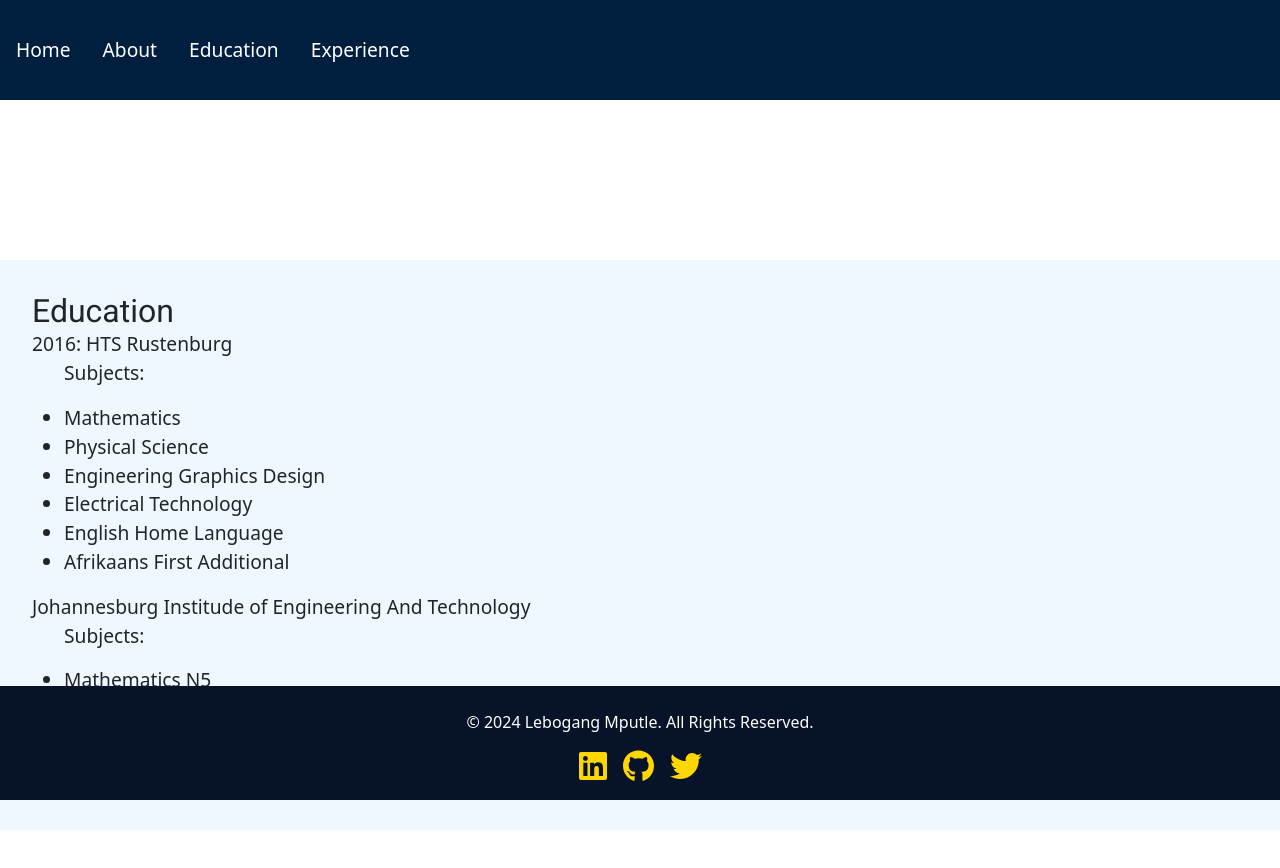
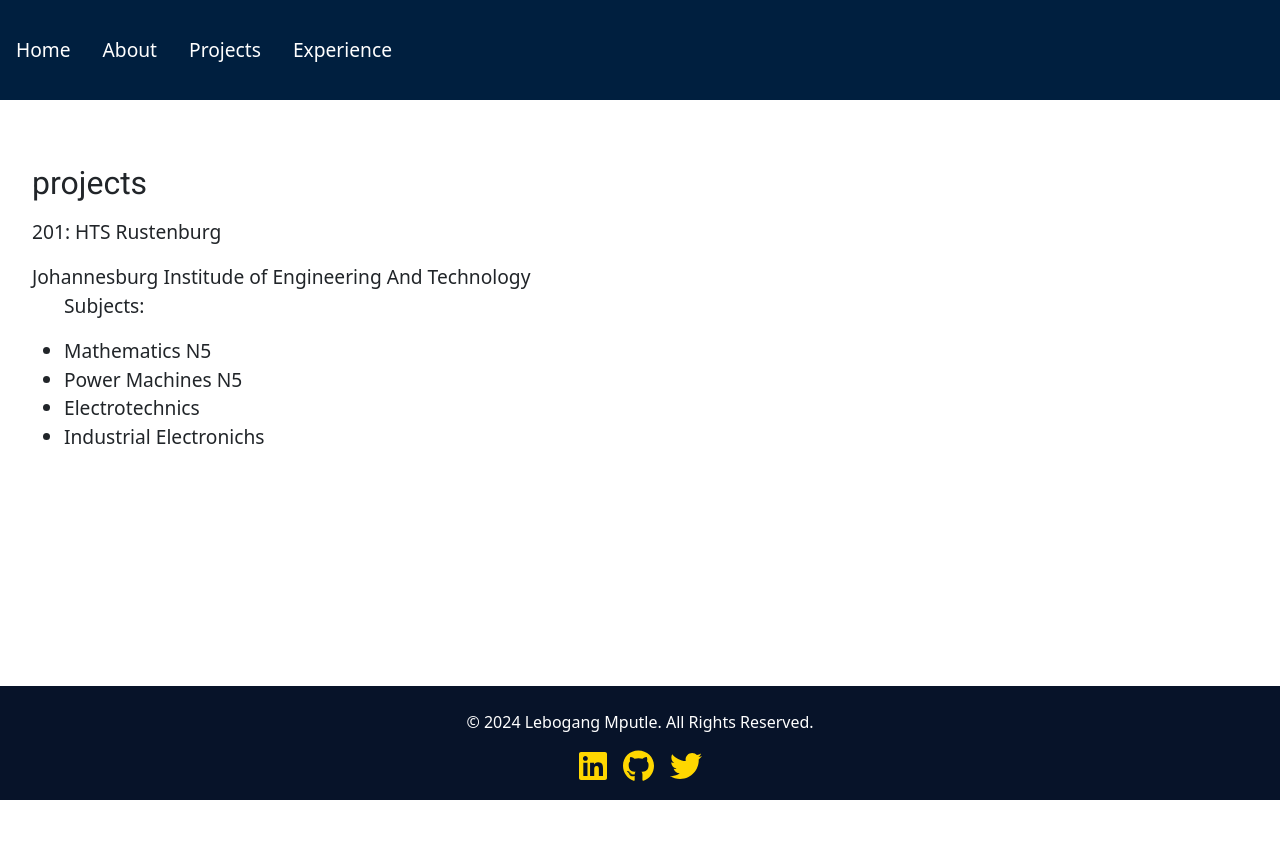
Before and after one commit to LebogangMputle/CDV5-react, a React (Vite) app: page /education in a window 1280 px wide. Shown: the top 868 px of the page. After the commit the page ends 800 px from the top, so only its background shows below. Built offline with nearby package versions, Linux system fonts and the light colour scheme.

Commit message:
"Removed Education component and replaced with Projects; updated Navbar link and Home component styles"

```diff
--- a/src/App.jsx
+++ b/src/App.jsx
@@ -4,7 +4,7 @@ import Navbar from './components/Navbar/Navbar';
 import { BrowserRouter, Routes, Route } from 'react-router-dom';
 import Home from './components/Home/Home';
 import About from './components/About/About';
-import Education from './components/Education/Education';
+import Education from './components/Education/Projects';
 import Experience from './components/Expirience/Experience';
 import './App.css';
 import Footer from './components/Footer/Footer';
--- a/src/components/Education/Education.jsx
+++ /dev/null
@@ -1,32 +0,0 @@
-// import React from 'react';
-import './Education.css';
-
-const Education = () => {
-  return (
-    <section id="education" className="education">
-      <h1>Education</h1>
-      <p>2016: HTS Rustenburg
-        <ul>
-          <p>Subjects:</p>
-          <li>Mathematics</li>
-          <li>Physical Science</li>
-          <li>Engineering Graphics Design</li>
-          <li>Electrical Technology</li>
-          <li>English Home Language</li>
-          <li>Afrikaans First Additional</li>
-        </ul>
-      </p>
-      <p>Johannesburg Institude of Engineering And Technology
-        <ul>
-          <p>Subjects:</p>
-          <li>Mathematics N5</li>
-          <li>Power Machines N5</li>
-          <li>Electrotechnics</li>
-          <li>Industrial Electronichs</li>
-        </ul>
-      </p>
-    </section>
-  );
-};
-
-export default Education;
--- /dev/null
+++ b/src/components/Education/Projects.jsx
@@ -0,0 +1,23 @@
+// import React from 'react';
+import './Projects.css';
+
+const projects = () => {
+  return (
+    <section id="projects" className="projects">
+      <h1>projects</h1>
+      <p>201: HTS Rustenburg
+      </p>
+      <p>Johannesburg Institude of Engineering And Technology
+        <ul>
+          <p>Subjects:</p>
+          <li>Mathematics N5</li>
+          <li>Power Machines N5</li>
+          <li>Electrotechnics</li>
+          <li>Industrial Electronichs</li>
+        </ul>
+      </p>
+    </section>
+  );
+};
+
+export default projects;
--- a/src/components/Home/Home.css
+++ b/src/components/Home/Home.css
@@ -1,3 +1,5 @@
+@import url('https://fonts.googleapis.com/css2?family=Roboto:wght@400;700&display=swap');
+
 .home {
   background-color: #0b3d91; /* Dark blue background */
   color: #ffffff; /* White text */
@@ -8,6 +10,7 @@
   justify-content: center;
   align-items: center;
   text-align: center;
+  overflow: hidden; /* Prevents scrollbars from appearing during animation */
 }
 
 .home-content {
@@ -17,21 +20,30 @@
   text-align: center;
 }
 
+.home h1 {
+  font-size: 3rem;
+  margin-bottom: 1rem;
+  opacity: 0;
+  transform: translateY(-20px);
+  animation: fadeInUp 1s ease-out forwards; /* Animations for h1 */
+}
+
+.home p {
+  font-size: 1.5rem;
+  margin-bottom: 2rem;
+  opacity: 0;
+  transform: translateY(-20px);
+  animation: fadeInUp 1.5s ease-out forwards; /* Animations for p */
+}
+
 .home img {
   max-width: 100%;
   height: auto;
   border-radius: 1rem;
   margin-top: 2rem;
-}
-
-.home h1 {
-  font-size: 3rem;
-  margin-bottom: 1rem;
-}
-
-.home p {
-  font-size: 1.5rem;
-  margin-bottom: 2rem;
+  opacity: 0;
+  transform: scale(0.9);
+  animation: fadeInScale 2s ease-out forwards; /* Animations for img */
 }
 
 .home button {
@@ -43,6 +55,9 @@
   border-radius: 0.5rem;
   cursor: pointer;
   transition: background-color 0.3s ease;
+  opacity: 0;
+  transform: translateY(20px);
+  animation: fadeInUp 2.5s ease-out forwards; /* Animations for button */
 }
 
 .home button:hover {
@@ -65,3 +80,18 @@
     max-width: 50%;
   }
 }
+
+/* Keyframes for animations */
+@keyframes fadeInUp {
+  to {
+    opacity: 1;
+    transform: translateY(0);
+  }
+}
+
+@keyframes fadeInScale {
+  to {
+    opacity: 1;
+    transform: scale(1);
+  }
+}
--- a/src/components/Navbar/Navbar.jsx
+++ b/src/components/Navbar/Navbar.jsx
@@ -8,7 +8,7 @@ const Navbar = () => {
       <ul className="navbar-list">
         <li className="navbar-item"><Link to="/">Home</Link></li>
         <li className="navbar-item"><Link to="/about">About</Link></li>
-        <li className="navbar-item"><Link to="/education">Education</Link></li>
+        <li className="navbar-item"><Link to="/education">Projects</Link></li>
         <li className="navbar-item"><Link to="/experience">Experience</Link></li>
       </ul>
     </nav>
```
Also changed, not shown: src/components/Education/Projects.css (renamed from src/components/Education/Education.css).
